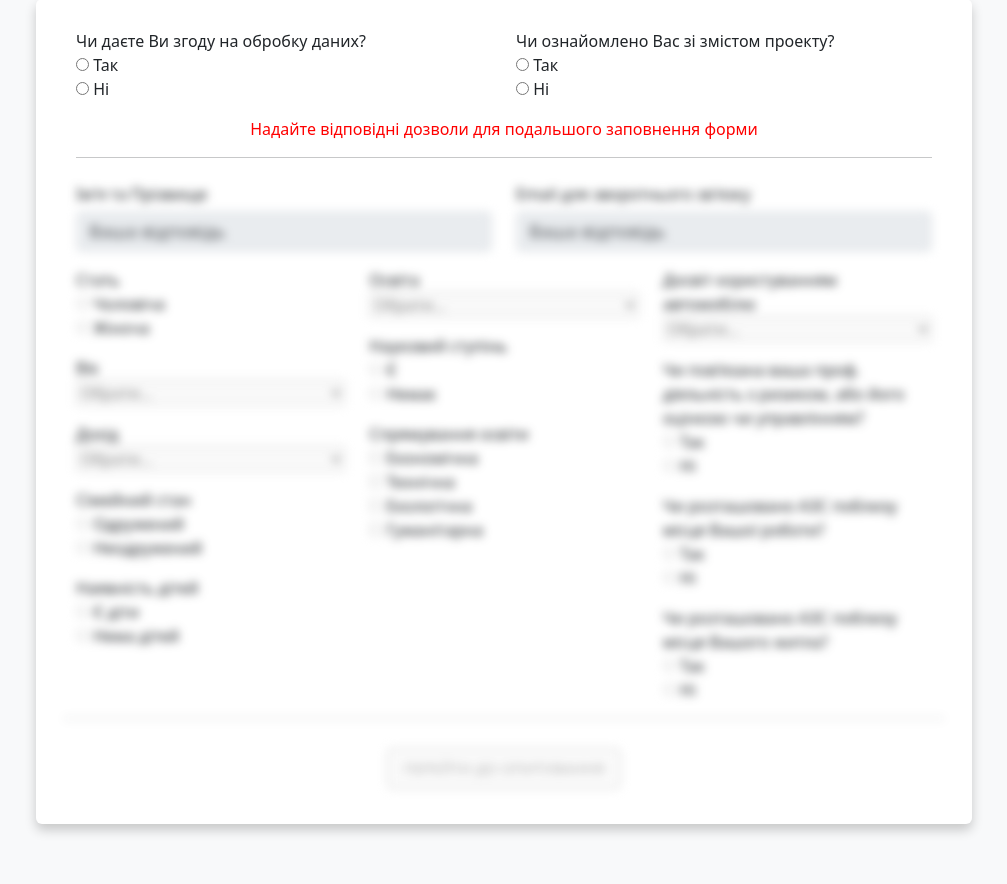
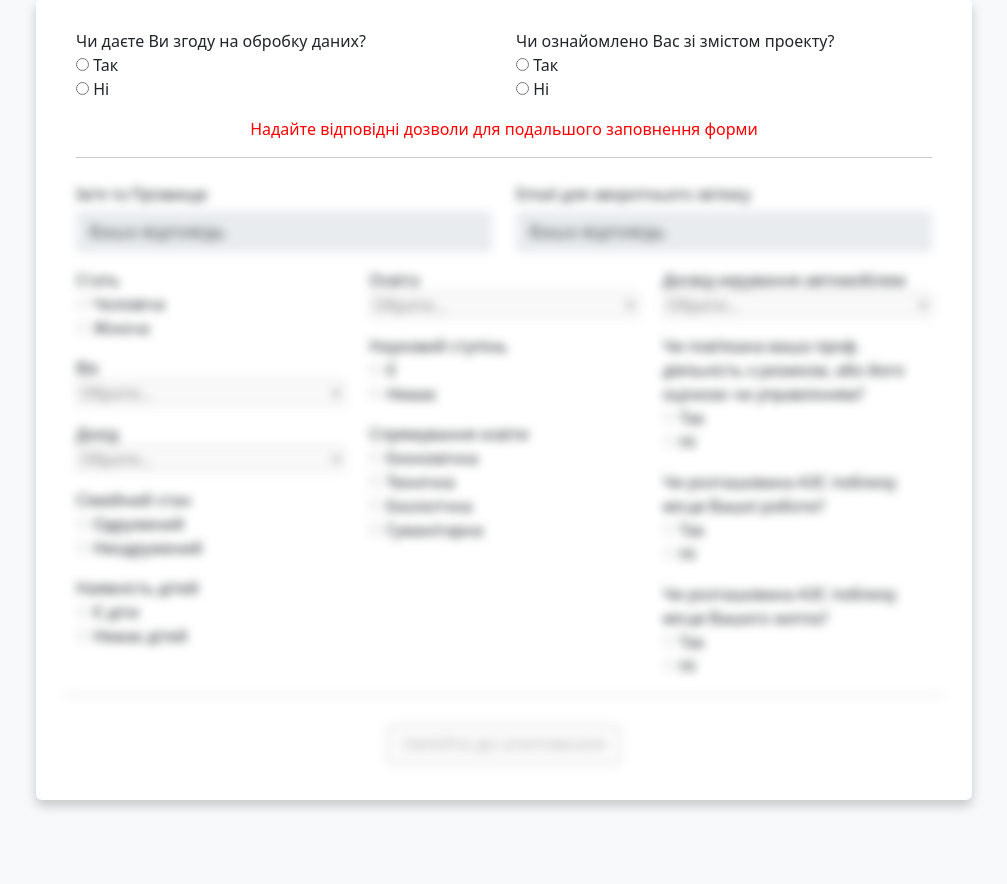
Before and after one commit to VadimKukuzia/WebForms, a Django app: page /register/ in a window 1280 px wide. Shown: the part 150-1034 px from the top of the page, without its empty margins (136-1143 px from the left). After the commit the page ends 960 px from the top, so only its background shows below. Run offline with Django 4.2, Linux system fonts and the light colour scheme.

Commit message:
deploy upd

```diff
--- a/templates/user/index.html
+++ b/templates/user/index.html
@@ -216,15 +216,14 @@
                     </div>
                     <div class="col">
                         <div class="col-md-12 mb-3">
-                            <label class="form-control-label" for="driving_experience">Досвіт користуванням
-                                автомобілю</label>
+                            <label class="form-control-label" for="driving_experience">Досвід керування
+                                автомобілем</label>
                             {{ form.driving_experience }}
                             <div class="invalid-feedback">Оберіть одну з відповідей</div>
                         </div>
                         <div class="col-md-12 mb-3">
                             <div class="form-control-label">Чи пов’язана ваша проф. діяльність з ризиком, або його
-                                оцінкою
-                                чи управлінням?
+                                оцінкою чи управлінням?
                             </div>
                             <div class="d-block">
                                 {% for work_risk in form.work_risk %}
@@ -238,7 +237,7 @@
                             </div>
                         </div>
                         <div class="col-md-12 mb-3">
-                            <div class="form-control-label">Чи розташовано АЗС поблизу місця Вашої роботи?</div>
+                            <div class="form-control-label">Чи розташована АЗС поблизу місця Вашої роботи?</div>
                             <div class="d-block">
                                 {% for station_nearby_work in form.station_nearby_work %}
                                     <div class="custom-control custom-radio">
@@ -251,7 +250,7 @@
                             </div>
                         </div>
                         <div class="col-md-12 mb-3">
-                            <div class="form-control-label">Чи розташовано АЗС поблизу місця Вашого житла?</div>
+                            <div class="form-control-label">Чи розташована АЗС поблизу місця Вашого житла?</div>
                             <div class="d-block">
                                 {% for station_nearby_house in form.station_nearby_house %}
                                     <div class="custom-control custom-radio">
--- a/user/forms.py
+++ b/user/forms.py
@@ -34,7 +34,7 @@ marital_status_choices = (
 )
 children_status_choices = (
     (1, 'Є діти'),
-    (0, 'Нема дітей')
+    (0, 'Немає дітей')
 )
 education_choices = (
     ('', 'Обрати...'),
```
